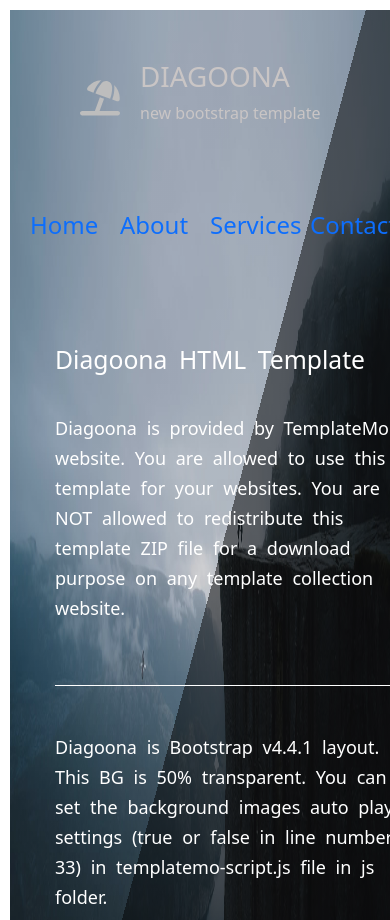
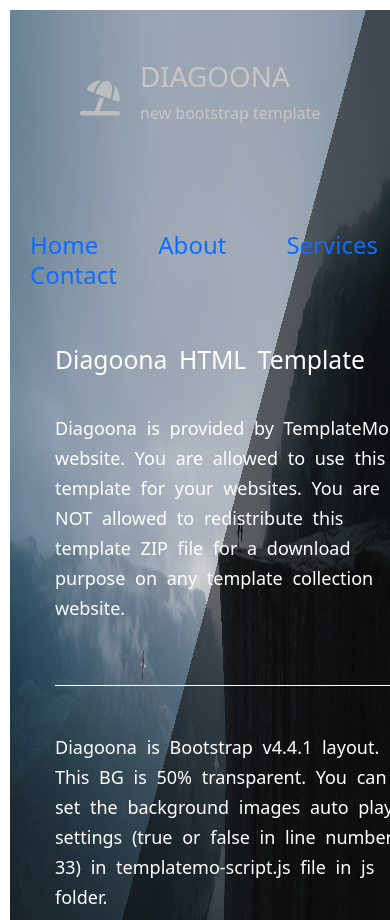
Before and after one commit to Jayanthkesanasetty/HTML-CSS-Project, a plain HTML site: page index.html in a window 390 px wide. Shown: the top 920 px of the page. Drawn offline with nearby package versions, Linux system fonts and the light colour scheme.

Commit message:
sddvvqfv

```diff
--- a/index.html
+++ b/index.html
@@ -114,7 +114,7 @@
     transform: translateX(calc(-50% + 1.25em));
   }
 }
-       @media only screen and (max-width:500px) {
+       @media only screen and (max-width:600px) {
         .one{
          background-size: 100% 100%;
          position: relative;
@@ -127,9 +127,12 @@
             grid-template-rows: 30px;
             column-gap: 60px;
             left: 20px;
+            display: flex;
+            flex-wrap: wrap;
           position: absolute;
-          top: 200px;
+          top: 220px;
         }
+
       .home{
         position: absolute;
         top: 310px;
```
Also changed, not shown: pro2.html (+4 -2 lines), pro3.html (+4 -2 lines), pro4.html (+3 -1 lines).
